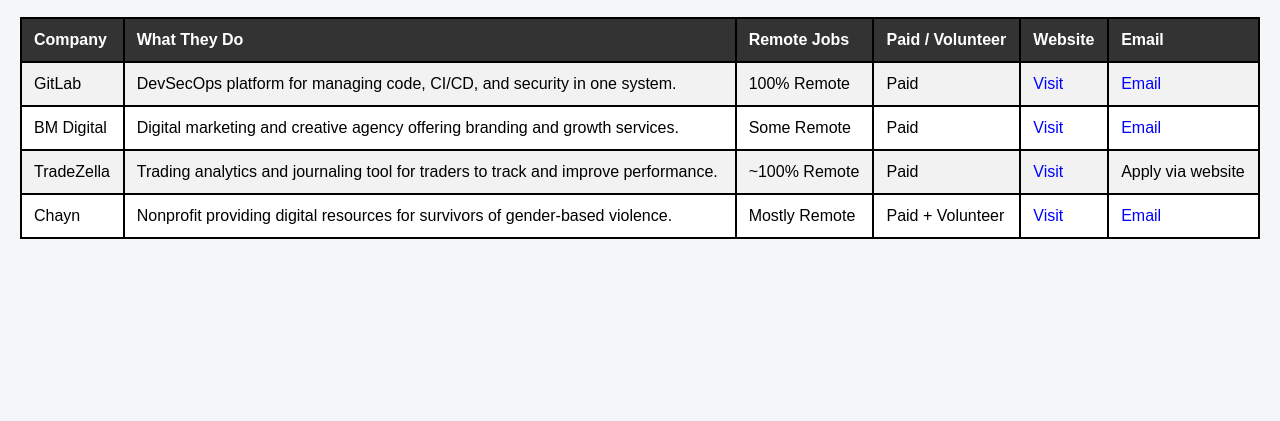
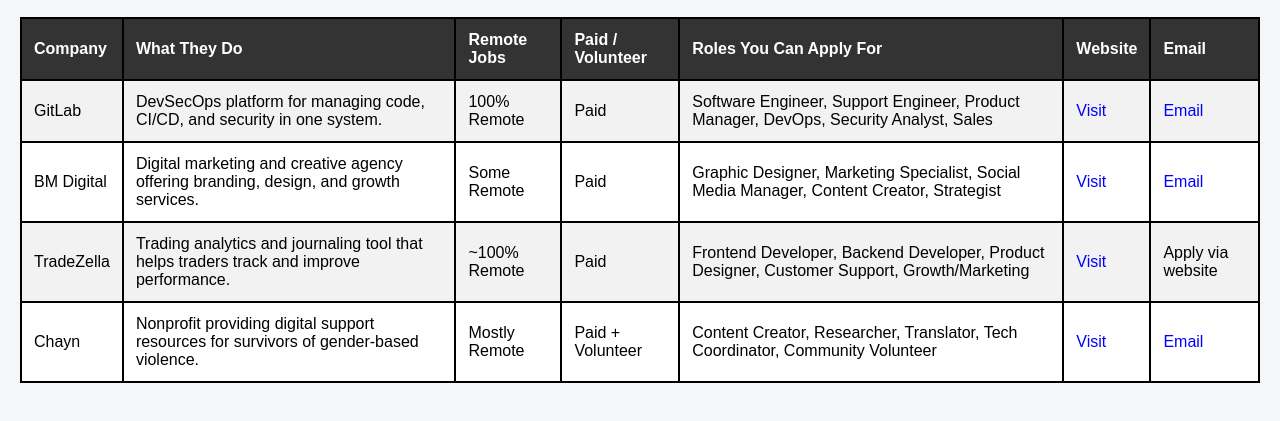
Before and after one commit to amosnjoroge8845/company, a plain HTML site: page index.html in a window 1280 px wide. Shown: the part 51-472 px from the top of the page. Drawn offline with Linux system fonts and the light colour scheme.

Commit message:
Update index.html

```diff
--- a/index.html
+++ b/index.html
@@ -57,6 +57,7 @@
         <th>What They Do</th>
         <th>Remote Jobs</th>
         <th>Paid / Volunteer</th>
+        <th>Roles You Can Apply For</th>
         <th>Website</th>
         <th>Email</th>
     </tr>
@@ -66,33 +67,37 @@
         <td>DevSecOps platform for managing code, CI/CD, and security in one system.</td>
         <td>100% Remote</td>
         <td>Paid</td>
+        <td>Software Engineer, Support Engineer, Product Manager, DevOps, Security Analyst, Sales</td>
         <td><a href="https://about.gitlab.com/jobs/" target="_blank">Visit</a></td>
         <td><a href="mailto:people_operations@gitlab.com">Email</a></td>
     </tr>
 
     <tr>
         <td>BM Digital</td>
-        <td>Digital marketing and creative agency offering branding and growth services.</td>
+        <td>Digital marketing and creative agency offering branding, design, and growth services.</td>
         <td>Some Remote</td>
         <td>Paid</td>
+        <td>Graphic Designer, Marketing Specialist, Social Media Manager, Content Creator, Strategist</td>
         <td><a href="https://bmdigital.io/" target="_blank">Visit</a></td>
         <td><a href="mailto:careers@bmdigital.io">Email</a></td>
     </tr>
 
     <tr>
         <td>TradeZella</td>
-        <td>Trading analytics and journaling tool for traders to track and improve performance.</td>
+        <td>Trading analytics and journaling tool that helps traders track and improve performance.</td>
         <td>~100% Remote</td>
         <td>Paid</td>
+        <td>Frontend Developer, Backend Developer, Product Designer, Customer Support, Growth/Marketing</td>
         <td><a href="https://tradezella.com" target="_blank">Visit</a></td>
         <td>Apply via website</td>
     </tr>
 
     <tr>
         <td>Chayn</td>
-        <td>Nonprofit providing digital resources for survivors of gender-based violence.</td>
+        <td>Nonprofit providing digital support resources for survivors of gender-based violence.</td>
         <td>Mostly Remote</td>
         <td>Paid + Volunteer</td>
+        <td>Content Creator, Researcher, Translator, Tech Coordinator, Community Volunteer</td>
         <td><a href="https://chayn.co" target="_blank">Visit</a></td>
         <td><a href="mailto:hello@chayn.co">Email</a></td>
     </tr>
```
